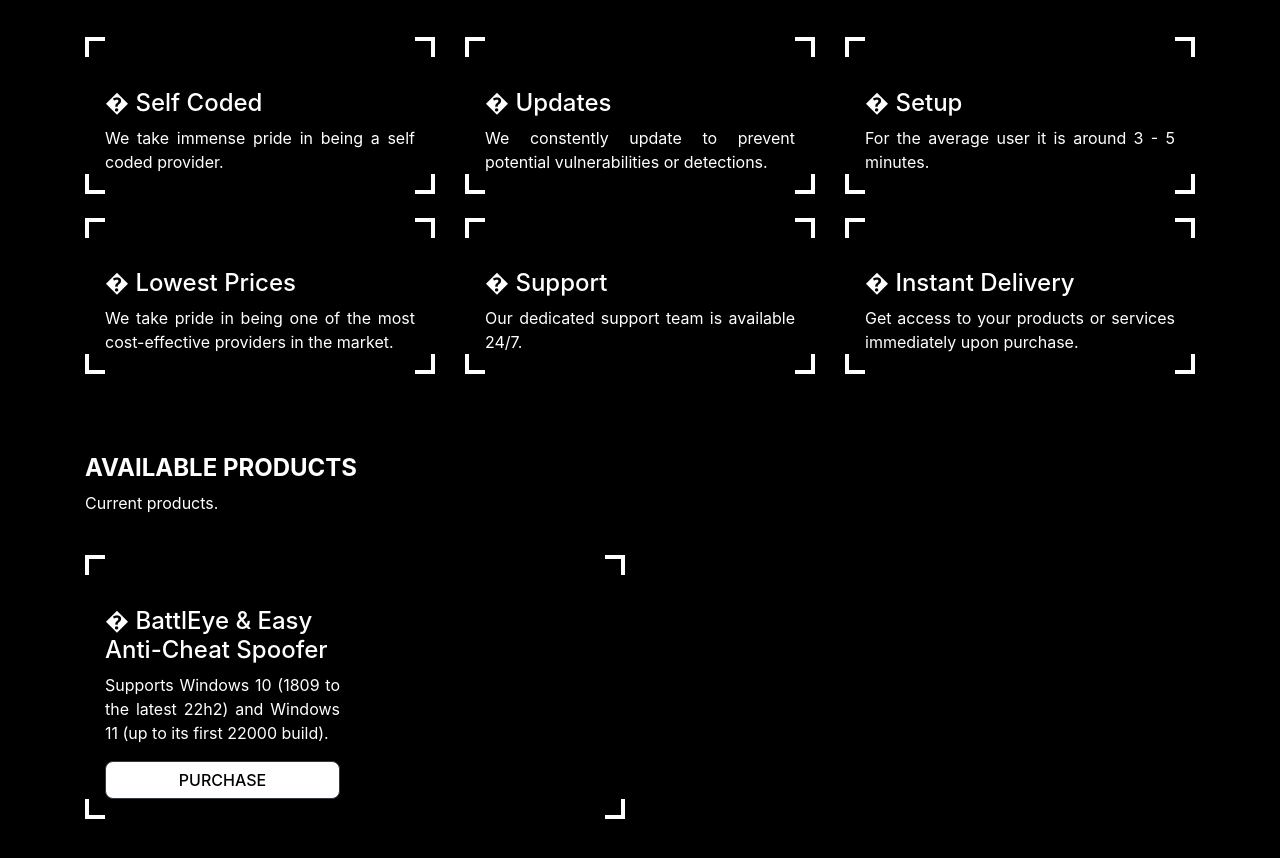
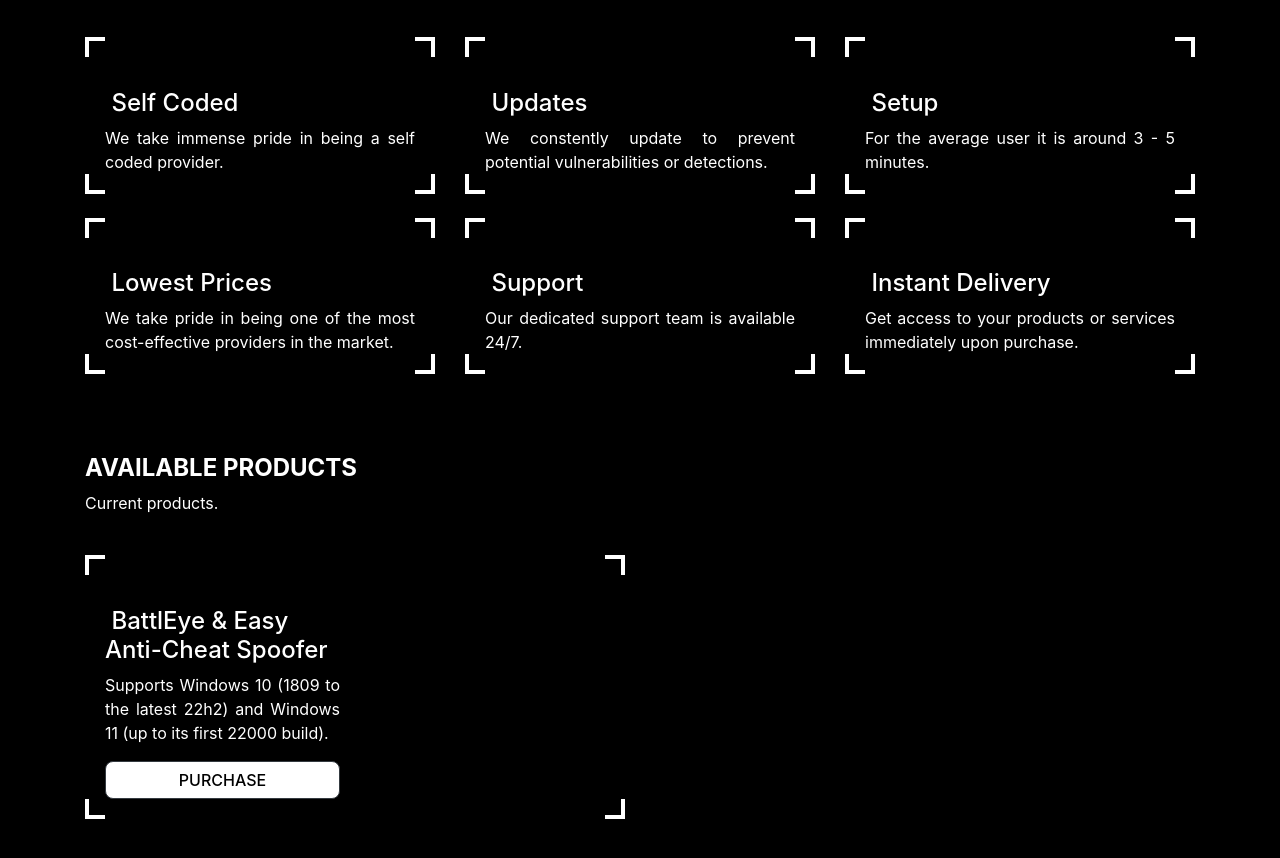
Before and after one commit to serialspoofer/ss9, a plain HTML site: page index.html in a window 1280 px wide. Shown: the part 804-1662 px from the top of the page. Drawn offline with nearby package versions, Linux system fonts and the light colour scheme.

Commit message:
Update index.html

```diff
--- a/index.html
+++ b/index.html
@@ -235,7 +235,7 @@
                             <span class="">
                                 <i class=""></i>
                             </span>
-                            <h4>�&nbsp;Self Coded</h4>
+                            <h4>&nbsp;Self Coded</h4>
                         </div>
                         <p>We take immense pride in being a self coded provider.</p>
                     </div>
@@ -246,7 +246,7 @@
                             <span class="">
                                 <i class=""></i>
                             </span>
-                            <h4>�&nbsp;Updates</h4>
+                            <h4>&nbsp;Updates</h4>
                         </div>
                         <p>We constently update to prevent potential vulnerabilities or detections.</p>
                     </div>
@@ -257,7 +257,7 @@
                             <span class="">
                                 <i class=""></i>
                             </span>
-                            <h4>�&nbsp;Setup</h4>
+                            <h4>&nbsp;Setup</h4>
                         </div>
                         <p>For the average user it is around 3 - 5 minutes.</p>
                     </div>
@@ -268,7 +268,7 @@
                             <span class="">
                                 <i class=""></i>
                             </span>
-                            <h4>�&nbsp;Lowest Prices</h4>
+                            <h4>&nbsp;Lowest Prices</h4>
                         </div>
                         <p>We take pride in being one of the most cost-effective providers in the market.</p>
                     </div>
@@ -279,7 +279,7 @@
                             <span class="">
                                 <i class=""></i>
                             </span>
-                            <h4>�&nbsp;Support</h4>
+                            <h4>&nbsp;Support</h4>
                         </div>
                         <p>
                             Our dedicated support team is available 24/7.
@@ -292,7 +292,7 @@
                             <span class="">
                                 <i class=""></i>
                             </span>
-                            <h4>�&nbsp;Instant Delivery</h4>
+                            <h4>&nbsp;Instant Delivery</h4>
                         </div>
                         <p>
                             Get access to your products or services immediately upon purchase.
@@ -320,7 +320,7 @@
                                     <span class="">
                                         <i class=""></i>
                                     </span>
-                                    <h4>�&nbsp;BattlEye & Easy Anti-Cheat Spoofer</h4>
+                                    <h4>&nbsp;BattlEye & Easy Anti-Cheat Spoofer</h4>
                                 </div>
 
                                 <p>Supports Windows 10 (1809 to the latest 22h2) and Windows 11 (up to its first 22000 build).</p>
@@ -342,7 +342,7 @@
                                             <span class="circle-background">
                                                 <i class="fas fa-tornado"></i>
                                             </span>
-                                            <h4>�&nbsp;Klar R6S <span class="highlight">full</span></h4>
+                                            <h4>&nbsp;Klar R6S <span class="highlight">full</span></h4>
                                         </div>
 
                                         <p>Klar's Full edition isn't one your opponents will take lightly, track them through walls while having the computer aim for you or shoot at them no matter where you're shooting!</p>
```
